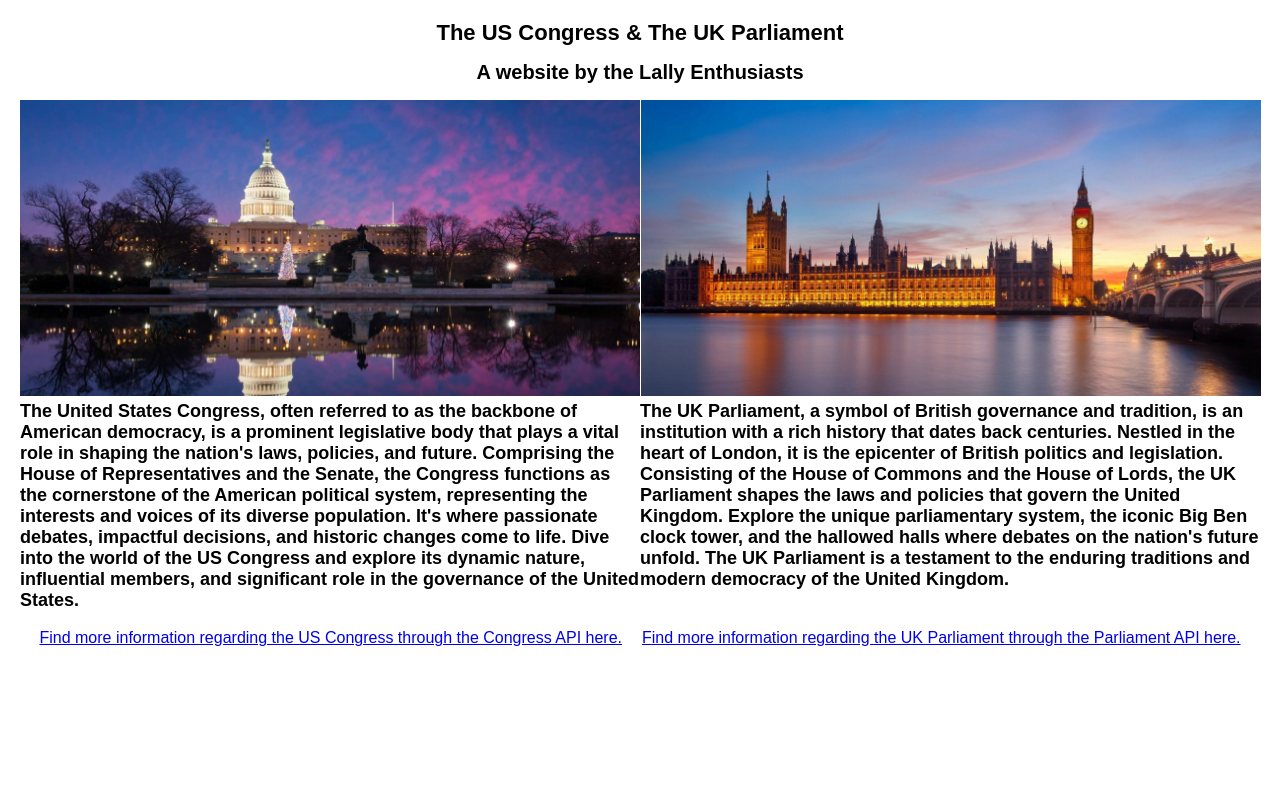
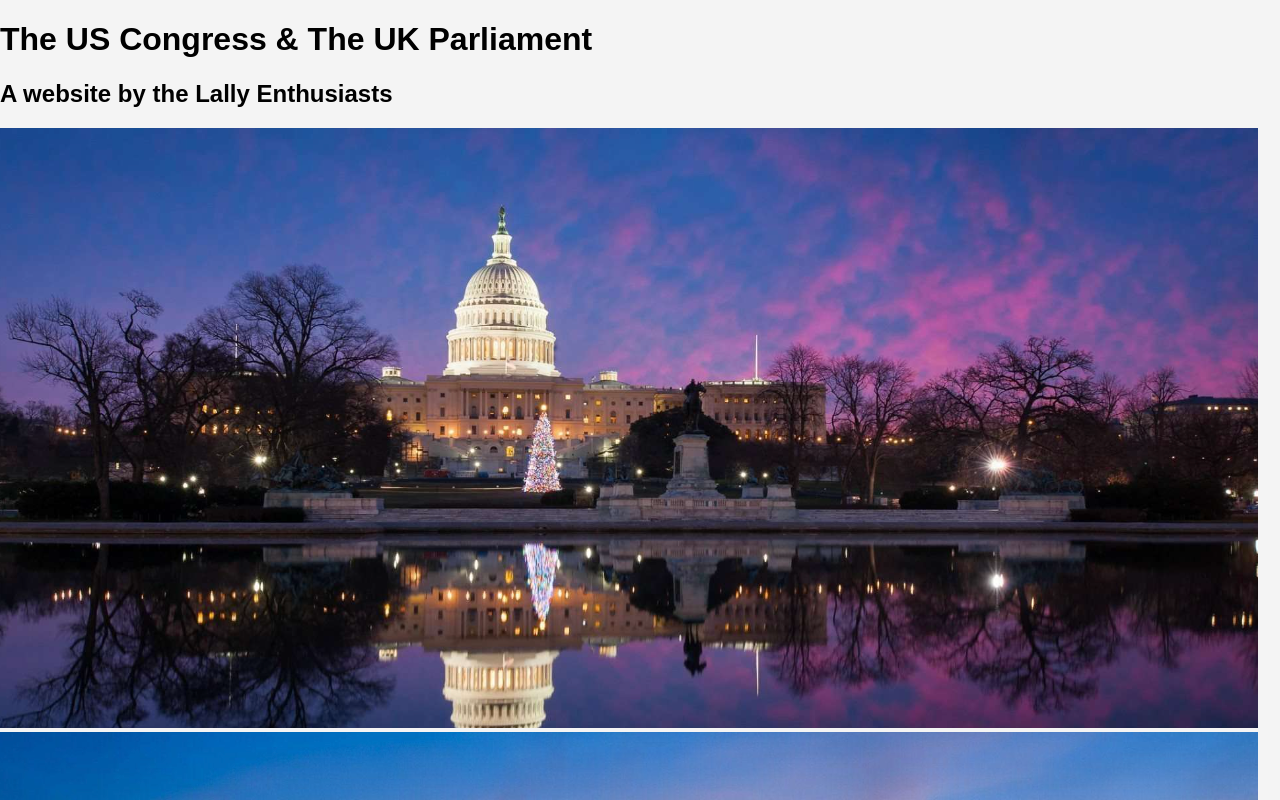
Before and after one commit to Kazi27/API-app, a React (Create React App) app in the folder src/: page / in a window 1280 px wide. Shown: the top 800 px of the page. Built offline with nearby package versions, Linux system fonts and the light colour scheme.

Commit message:
final touches done

```diff
--- a/src/Parliament.js
+++ b/src/Parliament.js
@@ -3,6 +3,7 @@ import React, { useState } from 'react';
 const Parliament = () => {
   // State hooks for member data
   const [memberName, setMemberName] = useState('');
+  // state to hold the values of the currently searched parliament member's name, gender, party, and membership information
   const [fullMemberName, setFullMemberName] = useState(null);
   const [partyInfo, setPartyInfo] = useState(null);
   const [gender, setGender] = useState(null);
@@ -10,11 +11,13 @@ const Parliament = () => {
   const [startDate, setStartDate] = useState(null);
   const [membershipEnd, setMembershipEnd] = useState(null);
   const [membershipStatus, setMembershipStatus] = useState(null);
+  //used for error handling and used in cases where the inputted name is blank or not a part of the api dataset
   const [error, setError] = useState(null);
 
   // State hooks for registered interests data
   const [searchTerm, setSearchTerm] = useState('');
   const [interests, setInterests] = useState([]);
+  //used for error handling and used in cases where the inputted name is blank or not a part of the api dataset
   const [interestsError, setInterestsError] = useState(null);
 
   // Function to fetch member data from an API
@@ -22,7 +25,7 @@ const Parliament = () => {
     try {
       const response = await fetch(`https://members-api.parliament.uk/api/Members/Search?Name=${encodeURIComponent(name)}&skip=0&take=20`);
       const data = await response.json();
-
+//states for treaties
       if (data.items && data.items.length > 0) {
         const member = data.items[0].value;
         setFullMemberName(member.nameFullTitle);
@@ -44,15 +47,19 @@ const Parliament = () => {
   // Function to fetch registered interests data from an API
   const fetchInterestsData = async (term) => {
     try {
+        //Making an HTTP request to the Parliament api
       const response = await fetch(`https://members-api.parliament.uk/api/LordsInterests/Register?searchTerm=${encodeURIComponent(term)}`);
+        //response is parsed here
       const data = await response.json();
-
+        // Check if the response contains items
       if (data.items) {
         setInterests(data.items);
       } else {
+          // if the response body does not contain any items at all, display this error message
         setInterestsError('No interests found for the specified search term.');
       }
     } catch (e) {
+      // catch any potential errors and display it
       setInterestsError('Failed to fetch interests information.');
       console.error(e);
     }
@@ -72,8 +79,8 @@ const Parliament = () => {
     fetchInterestsData(searchTerm);
   };
 
-  // Function to reset member info states
-  const resetMemberInfo = () => {
+//Reset the previous members data to be null to allow for new data or error message to be displayed
+const resetMemberInfo = () => {
     setFullMemberName(null);
     setPartyInfo(null);
     setGender(null);
@@ -99,21 +106,32 @@ const Parliament = () => {
   const handleSearchTermChange = (event) => {
     setSearchTerm(event.target.value);
   };
+  {
+    /* This section displays the member's
+  full name
+  party
+  gender
+  latestmembership placement
+  latest membership start date
+  latest membership end date if they are not currently in office
+  membership status
 
+  */}
   return (
-    <div>
-      <h2>Party Information</h2>
+<div className="parliament-container">
+<h2 className="parliament-heading">Party Information</h2>
       <h3>Parliament Member Name Examples: Rishi Sunak, Keir Starmer, Suella Braverman, Grant Shapps, etc</h3>
       <form onSubmit={handleMemberSubmit}>
         <label>
           Input Parliament Member's Name:
           <input
+          className="parliament-input"
             type="text"
             value={memberName}
             onChange={handleMemberNameChange}
           />
         </label>
-        <button type="submit">Display Info</button>
+        <button className="parliament-button" type="submit">Display Info</button>
       </form>
 
       {error && <p>Error: {error}</p>}
@@ -124,22 +142,27 @@ const Parliament = () => {
       {startDate && <p>Start Date: {startDate}</p>}
       {membershipEnd && <p>Membership End: {membershipEnd}</p>}
       {membershipStatus && <p>Membership Status: {membershipStatus}</p>}
+<br></br>
+<br></br>
+<br></br>
 
-      <h2>Registered Interests</h2>
+      <h2 className="parliament-heading">Registered Interests</h2>
       <h3>Search Term Examples: Business, Environment, Health, etc</h3>
       <form onSubmit={handleInterestsSubmit}>
         <label>
           Input Search Term:
           <input
+                    className="parliament-input"
+
             type="text"
             value={searchTerm}
             onChange={handleSearchTermChange}
           />
         </label>
-        <button type="submit">Display Interests</button>
+        <button className="parliament-button"  type="submit">Display Interests</button>
       </form>
 
-      {interestsError && <p>Error: {interestsError}</p>}
+      {error && <p className="parliament-error">Error: {error}</p>}
 
 {interests.length > 0 && (
   <div>
--- a/src/styles.css
+++ b/src/styles.css
@@ -1,122 +1,115 @@
+/* Global Styles */
 * {
   box-sizing: border-box;
 }
 
 body {
-  font-family: sans-serif;
-  margin: 20px;
+  font-family: 'Arial', sans-serif;
+  margin: 0;
+  padding: 0;
+  background-color: #f4f4f4;
+}
+
+/* Utility Classes */
+.flex-center {
+  display: flex;
+  justify-content: center;
+  align-items: center;
+}
+
+.flex-column {
+  display: flex;
+  flex-direction: column;
+}
+
+/* Component Specific Styles */
+.parliament-container {
+  max-width: 800px;
+  margin: 20px auto;
+  padding: 20px;
+  background: #fff;
+  border-radius: 8px;
+  box-shadow: 0 2px 4px rgba(0, 0, 0, 0.1);
+}
+
+.parliament-heading {
+  font-size: 22px;
+  color: #333;
+  padding-bottom: 10px;
+  border-bottom: 2px solid #eee;
+  margin-bottom: 20px;
+}
+
+.parliament-form {
+  margin-bottom: 30px;
+}
+
+.parliament-label {
+  font-size: 18px;
+  color: #555;
+}
+
+.parliament-input {
+  width: 100%;
+  padding: 10px;
+  margin: 10px 0 20px;
+  border: 1px solid #ddd;
+  border-radius: 4px;
+}
+
+.parliament-button {
+  width: 100%;
+  padding: 10px;
+  background-color: #005ea5;
+  color: white;
+  border: none;
+  border-radius: 4px;
+  cursor: pointer;
+}
+
+.parliament-button:hover {
+  background-color: #003f6a;
+}
+
+.parliament-error {
+  color: #e74c3c;
+  font-size: 16px;
+}
+
+.parliament-info {
+  font-size: 16px;
+  color: #333;
+  margin-bottom: 5px;
+}
+
+.parliament-interests-list {
+  list-style: none;
   padding: 0;
 }
 
-h1 {
-  margin-top: 0;
-  font-size: 22px;
-  justify-content: center;
-  display: flex;
+.parliament-interests-item {
+  padding: 10px;
+  margin-bottom: 5px;
+  background: #eef;
+  border-left: 3px solid #55a;
 }
 
-h2 {
-  margin-top: 0;
-  font-size: 20px;
-  justify-content: center;
-  display: flex;
+/* Responsive Design */
+@media (max-width: 768px) {
+  .parliament-container {
+    width: 90%;
+  }
+
+  .parliament-heading {
+    font-size: 20px;
+  }
 }
 
-h3 {
-  margin-top: 0;
-  font-size: 18px;
+.parliament-input {
+  width: 100%;
+  padding: 10px;
+  margin: 10px 0 20px;
+  border: 1px solid #ddd;
+  border-radius: 4px;
+  box-shadow: 0 2px 4px rgba(0, 0, 0, 0.2); /* Added box shadow here */
 }
-
-h4 {
-  margin-top: 0;
-  font-size: 16px;
-}
-
-h5 {
-  margin-top: 0;
-  font-size: 14px;
-}
-
-h6 {
-  margin-top: 0;
-  font-size: 12px;
-}
-
-code {
-  font-size: 1.2em;
-}
-
-ul {
-  padding-inline-start: 20px;
-}
-
-* {
-  box-sizing: border-box;
-}
-
-body {
-  font-family: sans-serif;
-  margin: 20px;
-  padding: 0;
-}
-
-.square {
-  background: #fff;
-  border: 1px solid #999;
-  float: left;
-  font-size: 24px;
-  font-weight: bold;
-  line-height: 34px;
-  height: 34px;
-  margin-right: -1px;
-  margin-top: -1px;
-  padding: 0;
-  text-align: center;
-  width: 34px;
-}
-
-.board-row:after {
-  clear: both;
-  content: '';
-  display: table;
-}
-
-.status {
-  margin-bottom: 10px;
-}
-.game {
-  display: flex;
-  flex-direction: row;
-}
-
-.game-info {
-  margin-left: 20px;
-}
-
-.image-container
-{
-  display: flex;
-}
-
-.image-container img {
-  max-width: 50%;
-  height: auto;
-  margin-right: 1px;
-}
-
-.introText {
-  display: flex;
-  justify-content: center;
-}
-
-.introText h3 {
-  margin-top: 5px;
-  justify-content: center;
-  max-width: 50%;
-}
-
-.linkText {
-  display: flex;
-  justify-content: center;
-  gap: 20px;
-}
```
